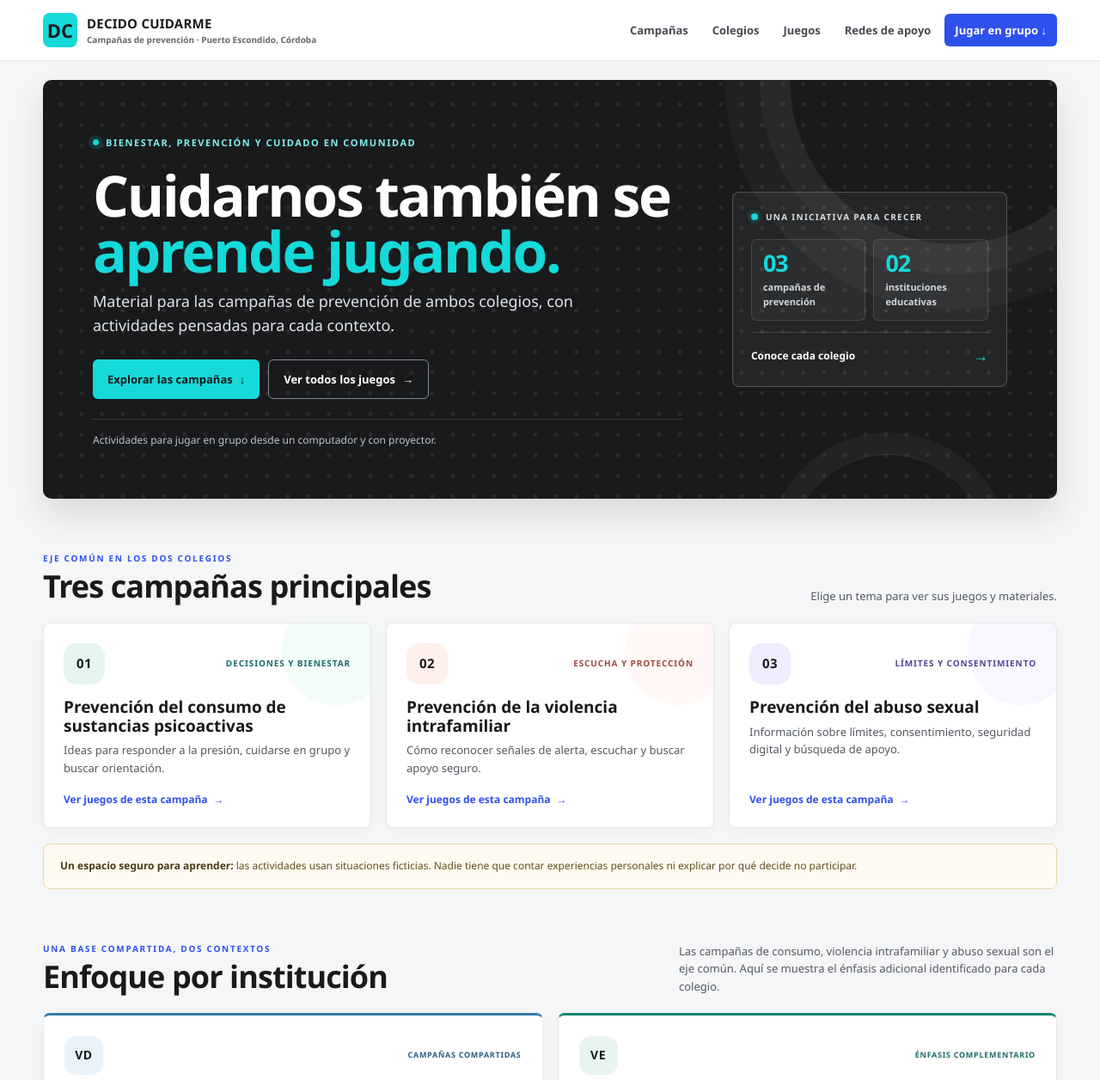
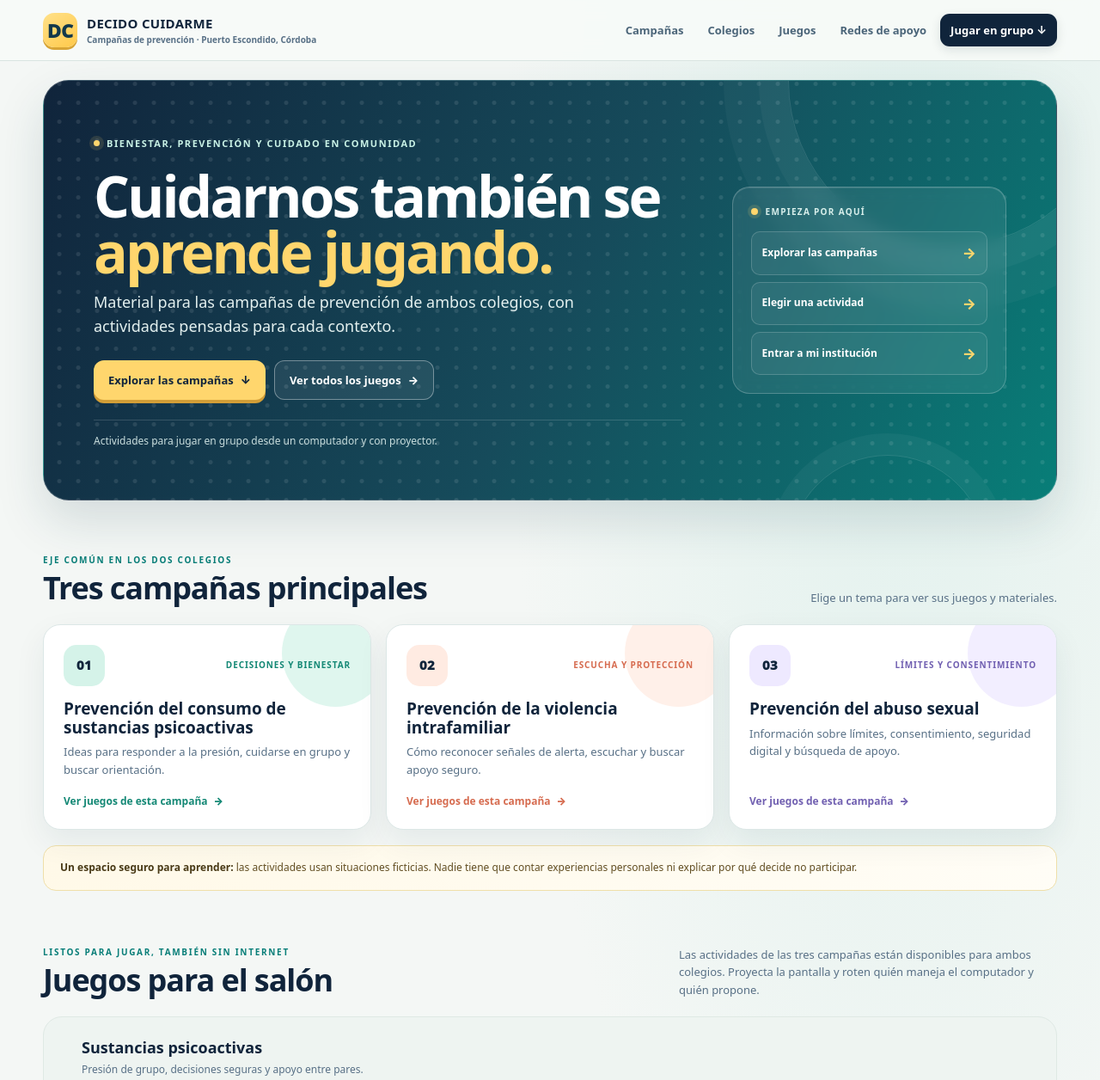
Before and after one commit to Ruben-arc3/decido-cuidarme, a plain HTML site: page outputs/index.html in a window 1280 px wide. Shown: the top 1256 px of the page at 86% size. Drawn offline with Linux system fonts and the light colour scheme.

Commit message:
Reorganizar página central

```diff
--- a/outputs/index.html
+++ b/outputs/index.html
@@ -41,40 +41,10 @@ body{background:radial-gradient(ellipse at 82% 8%,#e1f1ed 0,transparent 29rem),#
 @media(max-width:700px){.hero-layout{grid-template-columns:1fr}.hero-panel{max-width:440px}.hero-stats{grid-template-columns:repeat(2,1fr)}}
 @media(max-width:560px){.hero{margin-top:13px;padding:25px 20px;border-radius:22px}.hero h1{font-size:40px}.hero-panel{padding:15px}.hero-stat strong{font-size:23px}.section{padding-top:43px}.campaign-grid,.school-grid,.game-grid,.shared-grid{grid-template-columns:1fr}.campaign{min-height:unset}.campaign-link{padding-top:14px}.school-card{min-height:unset}.school-link{padding-top:14px}.games{padding-top:46px}.game-group{padding:14px}.game{min-height:160px}.footer{margin-top:45px}}
 @media(prefers-reduced-motion:reduce){.campaign,.school-card,.game,.nav a,.btn,.hero-panel-link span{transition:none!important}}
-/* Estilo central: contraste sobrio y acentos vivos */
-:root{--ink:#181a1c;--muted:#545a61;--paper:#f5f6f7;--white:#fff;--line:#e3e6e8;--navy:#181a1c;--teal:#2e51ed;--mint:#dce4ff;--gold:#16d9d9;--shadow:0 8px 24px #0000000c}
-body{background:#f5f6f7;color:#181a1c;font-family:"Figtree","Segoe UI",system-ui,sans-serif}
-.topbar{background:#ffffffed;border-color:#e5e7e9}
-.brand strong{letter-spacing:.015em}.brand small{color:#626970}
-.mark{color:#181a1c;background:#16d9d9;box-shadow:none;border-radius:8px}
-.nav a{color:#454b52;border-radius:6px}.nav a:hover{background:#eef1ff;color:#2e51ed}
-.nav .nav-cta{background:#2e51ed;color:#fff;box-shadow:none}.nav .nav-cta:hover{background:#203fd1;color:#fff}
-.hero{border:0;border-radius:10px;background:radial-gradient(circle at 87% 18%,#ffffff12 0 2px,transparent 3px) 0 0/24px 24px,#181a1c;box-shadow:0 18px 42px #181a1c20}
-.hero:before,.hero:after{border-color:#ffffff18}
-.eyebrow{color:#80eeee}.eyebrow i{background:#16d9d9;box-shadow:0 0 0 5px #16d9d920}
-.hero h1{font-weight:850;letter-spacing:-.035em}.hero h1 em{color:#16d9d9}
-.hero p{color:#e1e4e7}.hero-note{color:#c0c5ca}.hero-note span{color:#16d9d9}
-.hero-panel{border-radius:8px;background:#ffffff0d;box-shadow:none;backdrop-filter:none}
-.hero-panel-title{color:#d9dddf}.hero-panel-title:before{background:#16d9d9;box-shadow:0 0 0 4px #16d9d920}
-.hero-stat{border-radius:6px;background:#ffffff0a}.hero-stat strong{color:#16d9d9}.hero-stat span{color:#d3d7da}
-.hero-panel-link span{color:#16d9d9}
-.btn{border-radius:6px;min-height:44px}.btn-main{background:#16d9d9;color:#181a1c;box-shadow:none}.btn-main:hover{background:#35e4e4;box-shadow:0 4px 14px #16d9d940}
-.btn-ghost{border-color:#858b91;color:#fff;background:transparent}.btn-ghost:hover{background:#ffffff12}
-.section-kicker{color:#2e51ed}.section h2{font-weight:800;letter-spacing:-.025em}
-.campaign,.school-card{border-radius:8px;box-shadow:0 4px 16px #00000008}.campaign:after{opacity:.45}
-.campaign.substances{--accent:#176f68;--wash:#e4f5f2}.campaign.family{--accent:#9b4c3c;--wash:#fff0eb}.campaign.safety{--accent:#544397;--wash:#f0edff}
-.campaign h3,.school-card h3{font-weight:750}.campaign-link,.school-link{color:#2e51ed}.campaign:hover{transform:translateY(-3px);border-color:#cbd2ff;box-shadow:0 10px 26px #181a1c12}
-.school-card{border-top-width:2px}.school-card.vicente{--accent:#255d83;--wash:#eaf3f9}.school-card.villa{--accent:#176f68;--wash:#e7f5ee}
-.school-pills span{border-radius:5px;color:#343a40}
-.callout{border-radius:8px;border-color:#e6d9a9;background:#fffaf0}
-.game-group{border-radius:8px;background:#f0f1f3}.game-group:target{border-color:#8a9cf4;box-shadow:0 0 0 3px #2e51ed12}
-.game{border-radius:8px;box-shadow:none}.game:hover{border-color:#cbd2ff;box-shadow:0 8px 20px #181a1c10}
-.format{border-radius:4px;background:#eef1ff;color:#3549a3}
-.shared-card{border-radius:8px;background:#181a1c;box-shadow:none}.shared-card:after{border-color:#ffffff1a;box-shadow:0 0 0 24px #ffffff06,0 0 0 53px #ffffff05}.shared-card .btn{background:#16d9d9;color:#181a1c}.shared-card .btn:hover{background:#35e4e4}
-.care-card{border-radius:8px;box-shadow:none}
-.footer{border-color:#e1e4e6}.footer strong{color:#181a1c}
-:focus-visible{outline:3px solid #2e51ed;outline-offset:3px}
-@media(max-width:560px){.hero{border-radius:8px}.hero h1{font-size:40px}}
+.hero-shortcuts{display:grid;gap:8px;margin-top:15px}
+.hero-shortcuts a{display:flex;align-items:center;justify-content:space-between;gap:12px;padding:11px 12px;border:1px solid #ffffff2e;border-radius:10px;background:#ffffff0d;color:#fff;text-decoration:none;font-size:12px;font-weight:800;transition:background .18s,transform .18s}
+.hero-shortcuts a:hover{transform:translateX(3px);background:#ffffff1b}
+.hero-shortcuts a span{color:var(--gold);font-size:17px}
 </style>
 </head>
 <body>
@@ -90,7 +60,7 @@ body{background:#f5f6f7;color:#181a1c;font-family:"Figtree","Segoe UI",system-ui
       <p>Material para las campañas de prevención de ambos colegios, con actividades pensadas para cada contexto.</p>
       <div class="actions"><a class="btn btn-main" href="#campanas">Explorar las campañas <span aria-hidden="true">↓</span></a><a class="btn btn-ghost" href="#juegos">Ver todos los juegos <span aria-hidden="true">→</span></a></div>
       <div class="hero-note">Actividades para jugar en grupo desde un computador y con proyector.</div>
-    </div><aside class="hero-panel" aria-label="Resumen del proyecto"><div class="hero-panel-title">Una iniciativa para crecer</div><div class="hero-stats"><div class="hero-stat"><strong>03</strong><span>campañas de prevención</span></div><div class="hero-stat"><strong>02</strong><span>instituciones educativas</span></div></div><a class="hero-panel-link" href="#instituciones">Conoce cada colegio <span aria-hidden="true">→</span></a></aside></div></section>
+    </div><aside class="hero-panel" aria-label="Accesos rápidos"><div class="hero-panel-title">Empieza por aquí</div><nav class="hero-shortcuts" aria-label="Accesos principales"><a href="#campanas">Explorar las campañas <span aria-hidden="true">→</span></a><a href="#juegos">Elegir una actividad <span aria-hidden="true">→</span></a><a href="#instituciones">Entrar a mi institución <span aria-hidden="true">→</span></a></nav></aside></div></section>
 
     <section class="section" id="campanas" aria-labelledby="campaign-title"><div class="section-head"><div><p class="section-kicker">Eje común en los dos colegios</p><h2 id="campaign-title">Tres campañas principales</h2></div><p>Elige un tema para ver sus juegos y materiales.</p></div>
       <div class="campaign-grid">
@@ -100,11 +70,6 @@ body{background:#f5f6f7;color:#181a1c;font-family:"Figtree","Segoe UI",system-ui
       </div>
       <div class="callout"><div><b>Un espacio seguro para aprender:</b> las actividades usan situaciones ficticias. Nadie tiene que contar experiencias personales ni explicar por qué decide no participar.</div></div>
     </section>
-
-    <section class="section institutions" id="instituciones" aria-labelledby="institutions-title"><div class="section-head"><div><p class="section-kicker">Una base compartida, dos contextos</p><h2 id="institutions-title">Enfoque por institución</h2></div><p>Las campañas de consumo, violencia intrafamiliar y abuso sexual son el eje común. Aquí se muestra el énfasis adicional identificado para cada colegio.</p></div><div class="school-grid">
-      <article class="school-card vicente"><div class="school-top"><span class="school-icon">VD</span><span class="school-tag">Campañas compartidas</span></div><h3>Institución Educativa Vicente Díaz</h3><p>Las campañas de consumo, violencia intrafamiliar y abuso sexual son el eje de trabajo actual. Docentes pueden preparar exposiciones y estudiantes explorar los recursos disponibles.</p><a class="school-link" href="instituciones/institucion-vicente-diaz.html">Entrar al espacio del colegio <span aria-hidden="true">→</span></a></article>
-      <article class="school-card villa"><div class="school-top"><span class="school-icon">VE</span><span class="school-tag">Énfasis complementario</span></div><h3>Institución Educativa Villa Esther</h3><p>Además de las campañas compartidas, tiene un espacio para motivación, proyecto de vida, ICFES y exploración de opciones de educación superior, con herramientas para docentes y estudiantes.</p><div class="school-pills"><span>Motivación</span><span>Proyecto de vida</span><span>ICFES y educación superior</span></div><a class="school-link" href="instituciones/villa-esther/institucion-villa-esther.html">Entrar al espacio del colegio <span aria-hidden="true">→</span></a></article>
-    </div></section>
 
     <section class="section games" id="juegos" aria-labelledby="games-title"><div class="section-head"><div><p class="section-kicker">Listos para jugar, también sin internet</p><h2 id="games-title">Juegos para el salón</h2></div><p>Las actividades de las tres campañas están disponibles para ambos colegios. Proyecta la pantalla y roten quién maneja el computador y quién propone.</p></div>
       <div class="games-by-campaign">
@@ -130,6 +95,11 @@ body{background:#f5f6f7;color:#181a1c;font-family:"Figtree","Segoe UI",system-ui
       </div>
     </section>
 
+    <section class="section institutions" id="instituciones" aria-labelledby="institutions-title"><div class="section-head"><div><p class="section-kicker">Una base compartida, dos contextos</p><h2 id="institutions-title">Enfoque por institución</h2></div><p>Las campañas de consumo, violencia intrafamiliar y abuso sexual son el eje común. Aquí se muestra el énfasis adicional identificado para cada colegio.</p></div><div class="school-grid">
+      <article class="school-card vicente"><div class="school-top"><span class="school-icon">VD</span><span class="school-tag">Campañas compartidas</span></div><h3>Institución Educativa Vicente Díaz</h3><p>Las campañas de consumo, violencia intrafamiliar y abuso sexual son el eje de trabajo actual. Docentes pueden preparar exposiciones y estudiantes explorar los recursos disponibles.</p><a class="school-link" href="instituciones/institucion-vicente-diaz.html">Entrar al espacio del colegio <span aria-hidden="true">→</span></a></article>
+      <article class="school-card villa"><div class="school-top"><span class="school-icon">VE</span><span class="school-tag">Énfasis complementario</span></div><h3>Institución Educativa Villa Esther</h3><p>Además de las campañas compartidas, tiene un espacio para motivación, proyecto de vida, ICFES y exploración de opciones de educación superior, con herramientas para docentes y estudiantes.</p><div class="school-pills"><span>Motivación</span><span>Proyecto de vida</span><span>ICFES y educación superior</span></div><a class="school-link" href="instituciones/villa-esther/institucion-villa-esther.html">Entrar al espacio del colegio <span aria-hidden="true">→</span></a></article>
+    </div></section>
+
     <section class="section shared" id="redes" aria-labelledby="support-title"><div class="section-head"><div><p class="section-kicker">Acompañar y conectar</p><h2 id="support-title">La prevención también es una red</h2></div><p>Escuchar con respeto y acercar a alguien a una persona de confianza puede ser un primer paso.</p></div><div class="shared-grid">
       <article class="shared-card"><h3>Mapa Seguro</h3><p>Explora espacios y rutas de apoyo. Antes de usarlo en una actividad, revisa que la información local esté actualizada y verificada.</p><div class="pill-row"><span class="pill">Orientación escolar</span><span class="pill">Salud</span><span class="pill">Protección</span><span class="pill">Personas adultas seguras</span></div><a class="btn" href="juegos/mapa-seguro.html">Abrir Mapa Seguro →</a></article>
       <article class="care-card"><h3>Cuidemos el espacio</h3><p>No pidan relatos personales ni presionen a quien no quiera hablar. Si alguien necesita apoyo, acompáñenle con una persona adulta de confianza.</p><a href="juegos/una-red-de-apoyo.html">Practicar cómo acompañar →</a></article>
```
